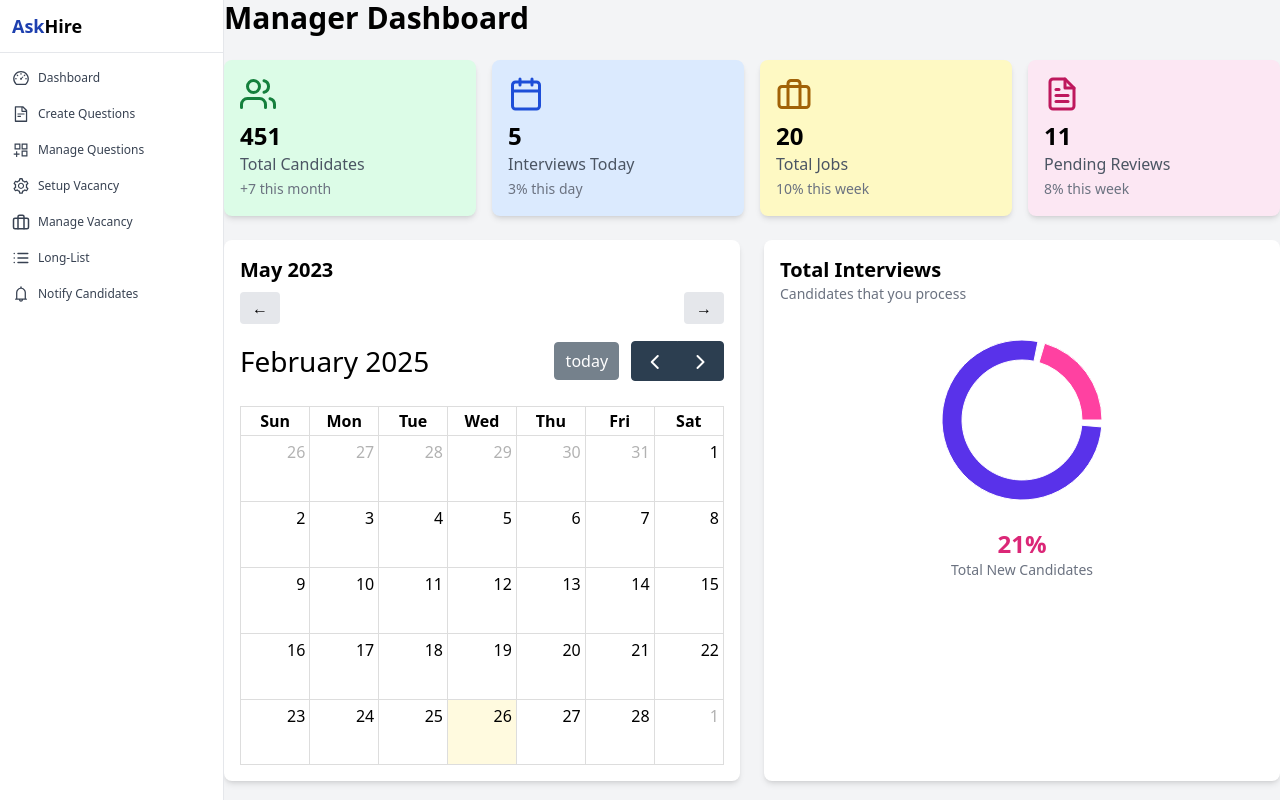
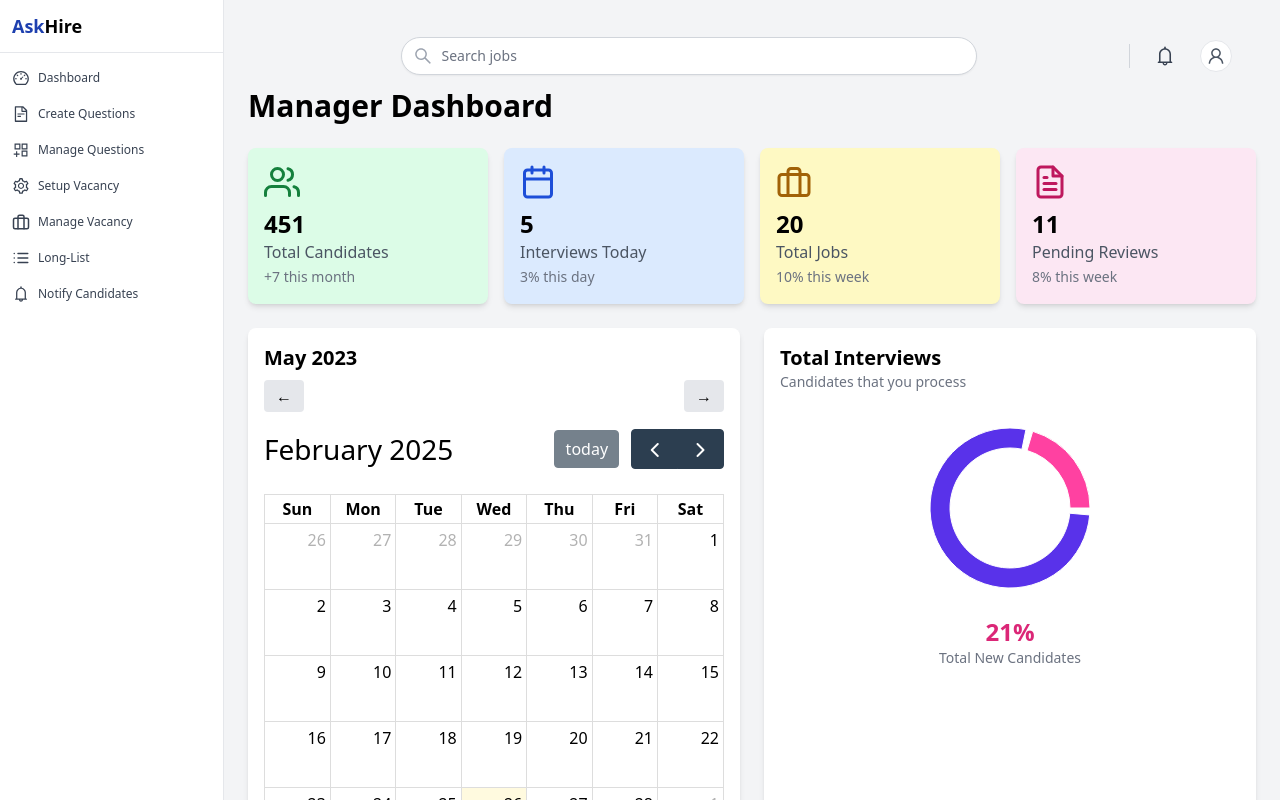
Before and after one commit to AskHire/AskHire-Frontend, a React (Vite) app: page /manager in a window 1280 px wide. Shown: the top 800 px of the page. Built offline with nearby package versions, Linux system fonts and the light colour scheme.

Commit message:
Add Top Bar

```diff
--- a/src/pages/Manager/CreateQuestions.jsx
+++ b/src/pages/Manager/CreateQuestions.jsx
@@ -1,5 +1,6 @@
 import React, { useState, useEffect } from "react";
 import axios from "axios";
+import ManagerTopbar from '../../components/ManagerTopbar';
 
 const CreateQuestions = () => {
   const [isOpen, setIsOpen] = useState(false);
@@ -124,6 +125,7 @@
 
   return (
     <div className="bg-gray-100 min-h-screen p-6">
+      <ManagerTopbar />
       <h1 className="text-3xl font-bold mb-6">Create Questions</h1>
 
       {/* Job Role Selector */}
--- a/src/pages/Manager/ManageQuestions.jsx
+++ b/src/pages/Manager/ManageQuestions.jsx
@@ -1,5 +1,6 @@
 import React, { useState, useEffect } from 'react';
 import { ChevronDown, Search, Edit, Trash2, X } from 'lucide-react';
+import ManagerTopbar from '../../components/ManagerTopbar';
 
 const ManageQuestions = () => {
   // Job role selector states
@@ -212,6 +213,7 @@
 
   return (
     <div className="bg-gray-100 min-h-screen p-6">
+      <ManagerTopbar />
       <h1 className="text-3xl font-bold mb-6">Manage Questions</h1>
 
       {/* Job Role Selector */}
--- a/src/pages/Manager/ManageVacancy.jsx
+++ b/src/pages/Manager/ManageVacancy.jsx
@@ -1,5 +1,4 @@
-
-
+import ManagerTopbar from '../../components/ManagerTopbar';
 import React, { useEffect, useState } from "react";
 import { ChevronDown, Search, Edit, Trash2, X } from "lucide-react";
 
@@ -121,6 +120,7 @@
 
   return (
     <div className="bg-gray-100 min-h-screen p-6">
+      <ManagerTopbar />
       <h1 className="text-3xl font-bold mb-6">Manage Vacancy</h1>
 
       <div className="bg-white p-6 rounded-lg shadow-md">
--- a/src/pages/Manager/ManagerDashboard.jsx
+++ b/src/pages/Manager/ManagerDashboard.jsx
@@ -3,6 +3,7 @@
 import { PieChart, Pie, Cell, ResponsiveContainer } from 'recharts';
 import { BarChart, Bar, XAxis, YAxis, Tooltip } from 'recharts';
 import { FiUsers, FiCalendar, FiBriefcase, FiFileText } from 'react-icons/fi'; // Import icons
+import ManagerTopbar from '../../components/ManagerTopbar';
 
 const ManagerDashboard = () => {
   const [currentMonth, setCurrentMonth] = useState('May 2023');
@@ -67,8 +68,9 @@
     { name: 'Dec', value: 60 }
   ];
 
-  return (
-    <div className=" bg-gray-100 min-h-screen">
+  return (       //<div className="bg-gray-100 min-h-screen p-6">
+    <div className=" bg-gray-100 min-h-screen p-6">
+      <ManagerTopbar />
       <h1 className="text-3xl font-bold mb-6">Manager Dashboard</h1>
 
       {/* Stats Cards */}
--- a/src/pages/Manager/SetupVacancy.jsx
+++ b/src/pages/Manager/SetupVacancy.jsx
@@ -1,5 +1,6 @@
 import React, { useState, useEffect } from "react";
 import axios from "axios";
+import ManagerTopbar from '../../components/ManagerTopbar';
 
 const SetupVacancy = () => {
   // Job role selector states
@@ -120,6 +121,7 @@
 
   return (
     <div className="bg-gray-100 min-h-screen p-6">
+      <ManagerTopbar />
       <h1 className="text-3xl font-bold mb-6">Setup Vacancy</h1>
 
       {/* Job Role Selector Card */}
--- a/src/pages/Manager/ViewLongList.jsx
+++ b/src/pages/Manager/ViewLongList.jsx
@@ -20,7 +20,7 @@
   ];
 
   return (
-    <div className="bg-gray-100 flex-auto min-h-screen">
+    <div className="bg-gray-100 min-h-screen p-6">
     <ManagerTopbar />
 
     <div className="p-6 bg-[#E6ECFA] min-h-screen flex flex-col items-center">
```
